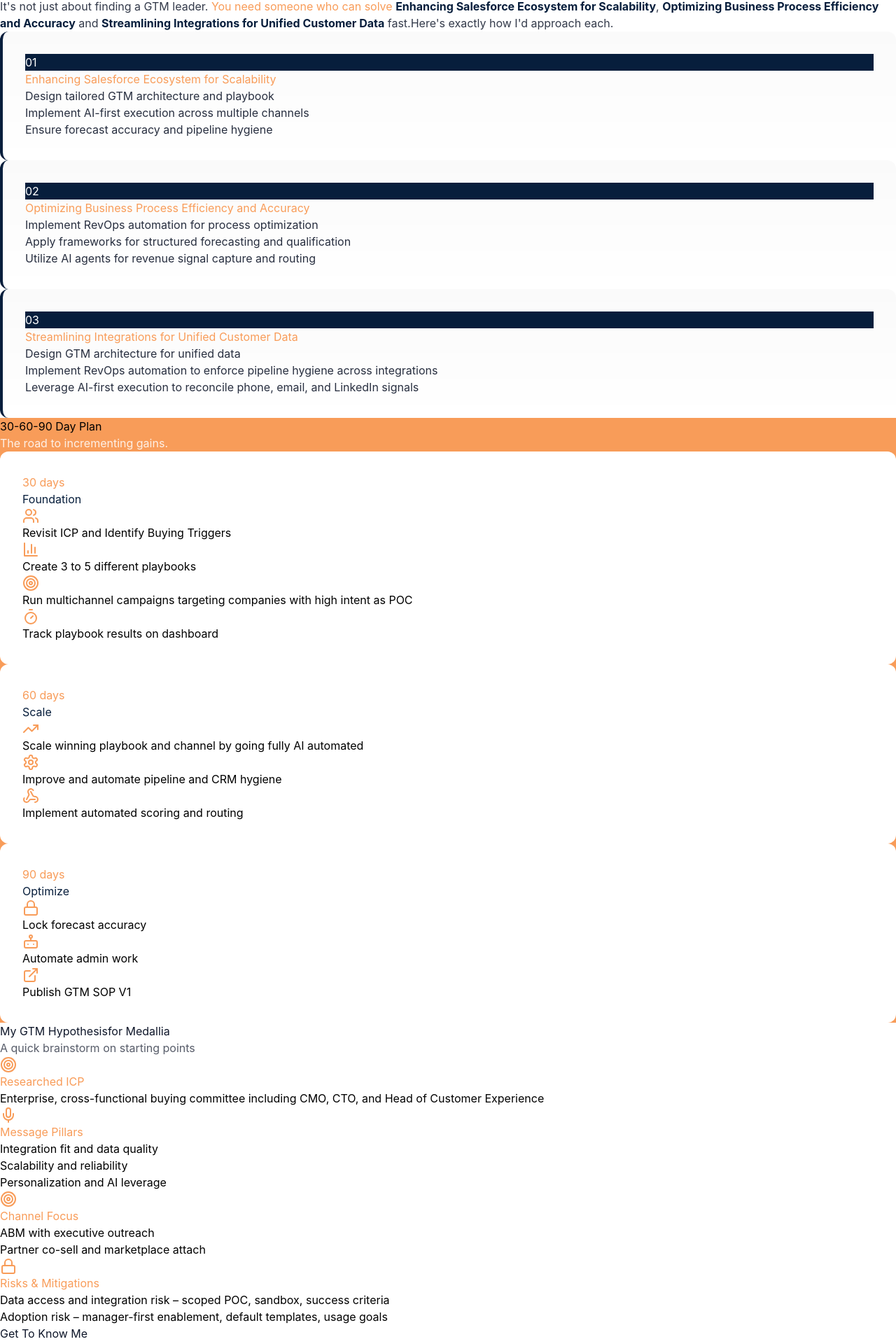
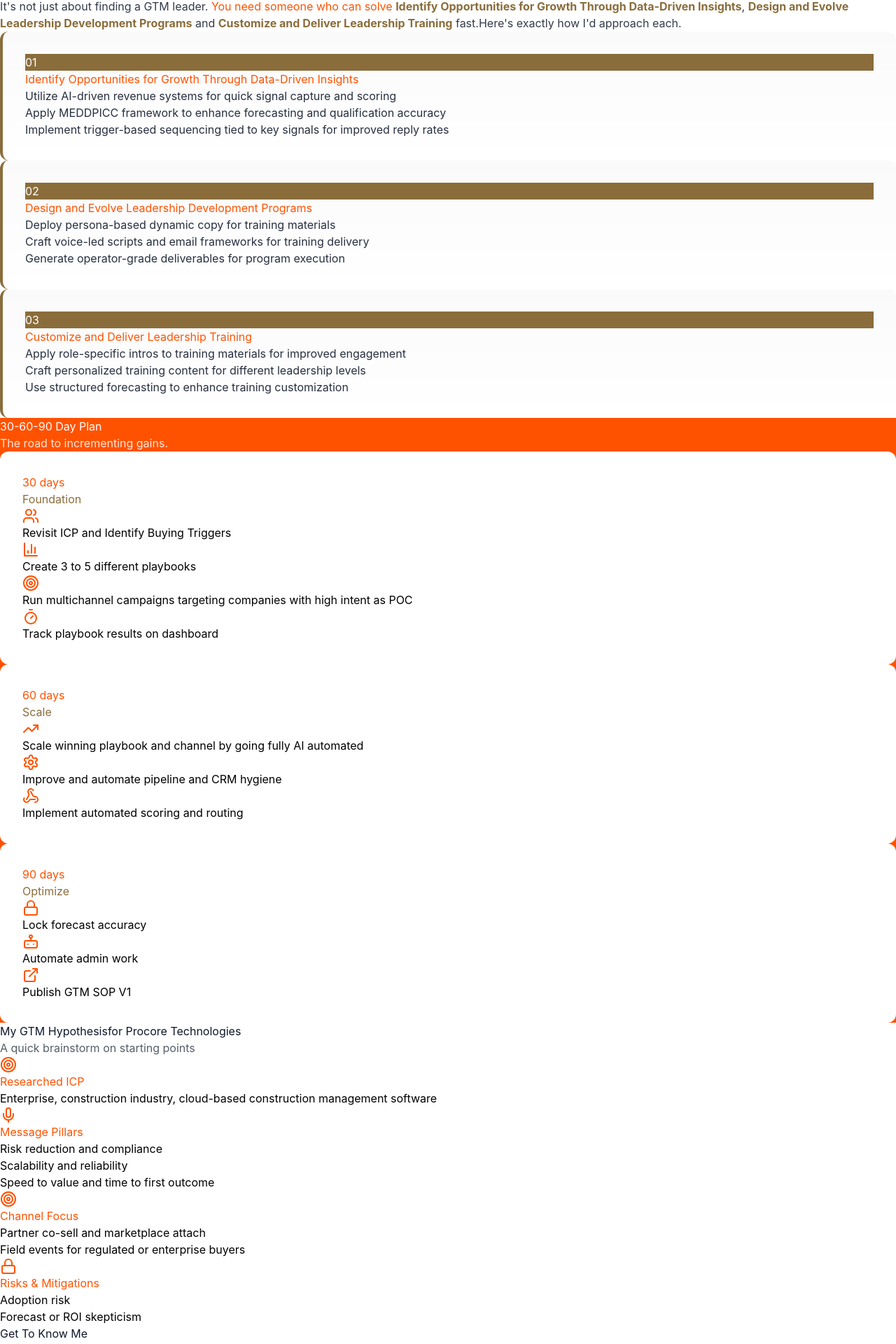
Before and after one commit to ricatroliveira-ai/gtm-landing-page, a React (Vite) app in the folder gtm-landing/: page / in a window 1280 px wide. Shown: the part 737-2657 px from the top of the page at 70% size. Built offline with nearby package versions, Linux system fonts and the light colour scheme.

Commit message:
Update App.tsx

```diff
--- a/gtm-landing/src/App.tsx
+++ b/gtm-landing/src/App.tsx
@@ -50,32 +50,32 @@ const toList = (v: string | string[] | undefined): string[] =>
 // ✅ Make.com: replace the token below with your raw JSON (object, not a quoted string)
 const RAW_CONFIG = {
   "company": {
-    "name": "Medallia",
-    "role": "Senior Solutions Architect, Salesforce & GTM Apps"
+    "name": "Procore Technologies",
+    "role": "Senior GTM Enablement Manager, Leadership Development"
   },
   "challenges": [
     {
-      "title": "Enhancing Salesforce Ecosystem for Scalability",
+      "title": "Identify Opportunities for Growth Through Data-Driven Insights",
       "approach": [
-        "Design tailored GTM architecture and playbook",
-        "Implement AI-first execution across multiple channels",
-        "Ensure forecast accuracy and pipeline hygiene"
+        "Utilize AI-driven revenue systems for quick signal capture and scoring",
+        "Apply MEDDPICC framework to enhance forecasting and qualification accuracy",
+        "Implement trigger-based sequencing tied to key signals for improved reply rates"
       ]
     },
     {
-      "title": "Optimizing Business Process Efficiency and Accuracy",
+      "title": "Design and Evolve Leadership Development Programs",
       "approach": [
-        "Implement RevOps automation for process optimization",
-        "Apply frameworks for structured forecasting and qualification",
-        "Utilize AI agents for revenue signal capture and routing"
+        "Deploy persona-based dynamic copy for training materials",
+        "Craft voice-led scripts and email frameworks for training delivery",
+        "Generate operator-grade deliverables for program execution"
       ]
     },
     {
-      "title": "Streamlining Integrations for Unified Customer Data",
+      "title": "Customize and Deliver Leadership Training",
       "approach": [
-        "Design GTM architecture for unified data",
-        "Implement RevOps automation to enforce pipeline hygiene across integrations",
-        "Leverage AI-first execution to reconcile phone, email, and LinkedIn signals"
+        "Apply role-specific intros to training materials for improved engagement",
+        "Craft personalized training content for different leadership levels",
+        "Use structured forecasting to enhance training customization"
       ]
     }
   ],
@@ -85,32 +85,33 @@ const RAW_CONFIG = {
     "Forecast, pipeline hygiene, and RevOps automation"
   ],
   "trackRecord": [
-    "$1.2M in qualified pipeline in 4 months"
+    "6x increase in meetings",
+    "0.08% spam complaints"
   ],
   "icp": {
     "demographics": [
-      "Enterprise, cross-functional buying committee including CMO, CTO, and Head of Customer Experience"
+      "Enterprise, construction industry, cloud-based construction management software"
     ],
     "messagePillars": [
-      "Integration fit and data quality",
+      "Risk reduction and compliance",
       "Scalability and reliability",
-      "Personalization and AI leverage"
+      "Speed to value and time to first outcome"
     ],
     "channelFocus": [
-      "ABM with executive outreach",
-      "Partner co-sell and marketplace attach"
+      "Partner co-sell and marketplace attach",
+      "Field events for regulated or enterprise buyers"
     ],
     "riskMitigation": [
-      "Data access and integration risk – scoped POC, sandbox, success criteria",
-      "Adoption risk – manager-first enablement, default templates, usage goals"
+      "Adoption risk",
+      "Forecast or ROI skepticism"
     ]
   },
   "theme": {
-    "primary": "#071E3C",
-    "secondary": "#4050C6",
-    "accent": "#F89C59"
+    "primary": "#8A6D3B",
+    "secondary": "#F27152",
+    "accent": "#FF5200"
   },
-  "sendsparkUrl": "https://sendspark.com/share/ml53dxzwkfu539caf5lur9mtkv4ui4ok"
+  "sendsparkUrl": "https://sendspark.com/share/tue2mkj5z438qe5e1i10cjsx9uo4a9gn"
 } as unknown as GTMPageConfig;
 
 const CONFIG: GTMPageConfig = {
```
